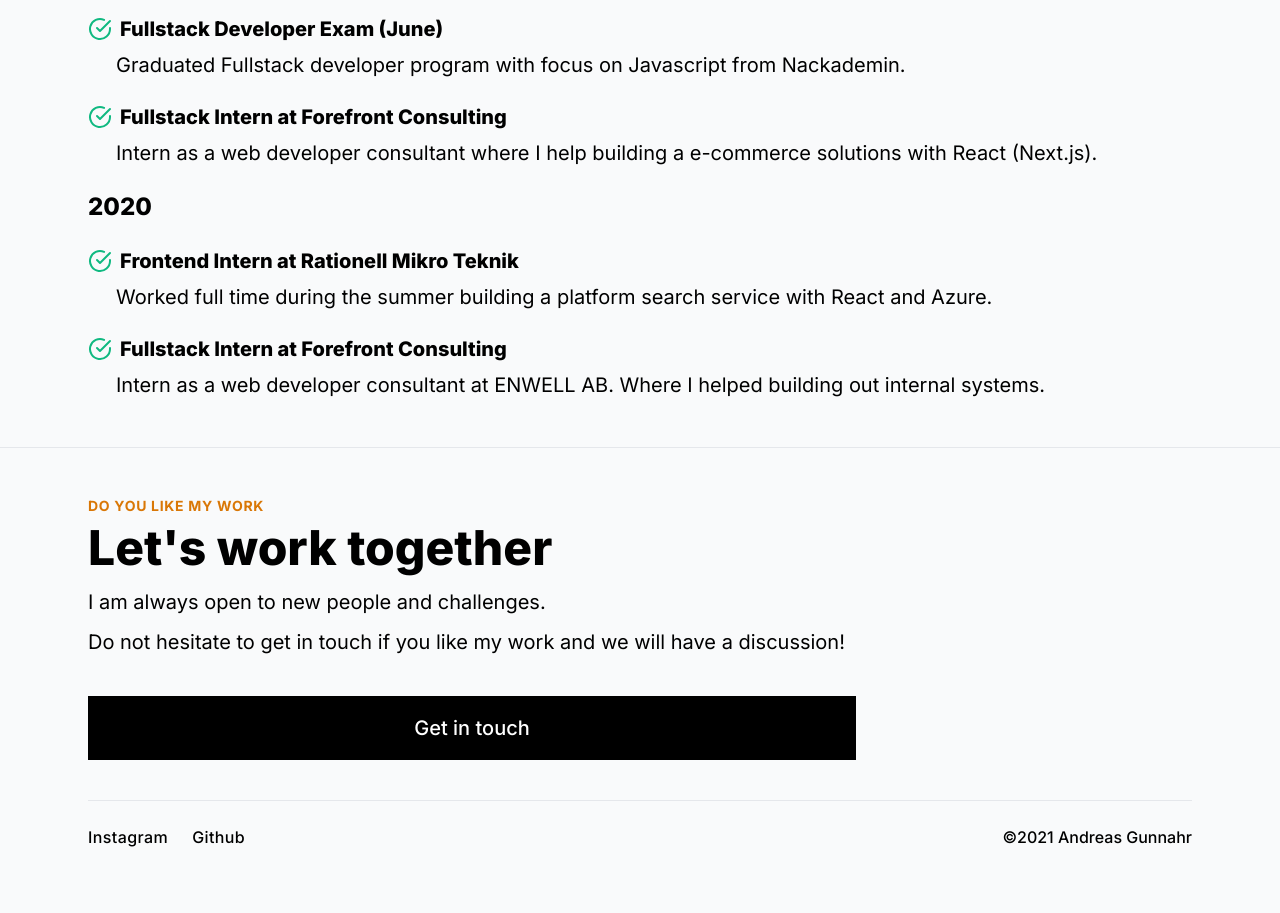
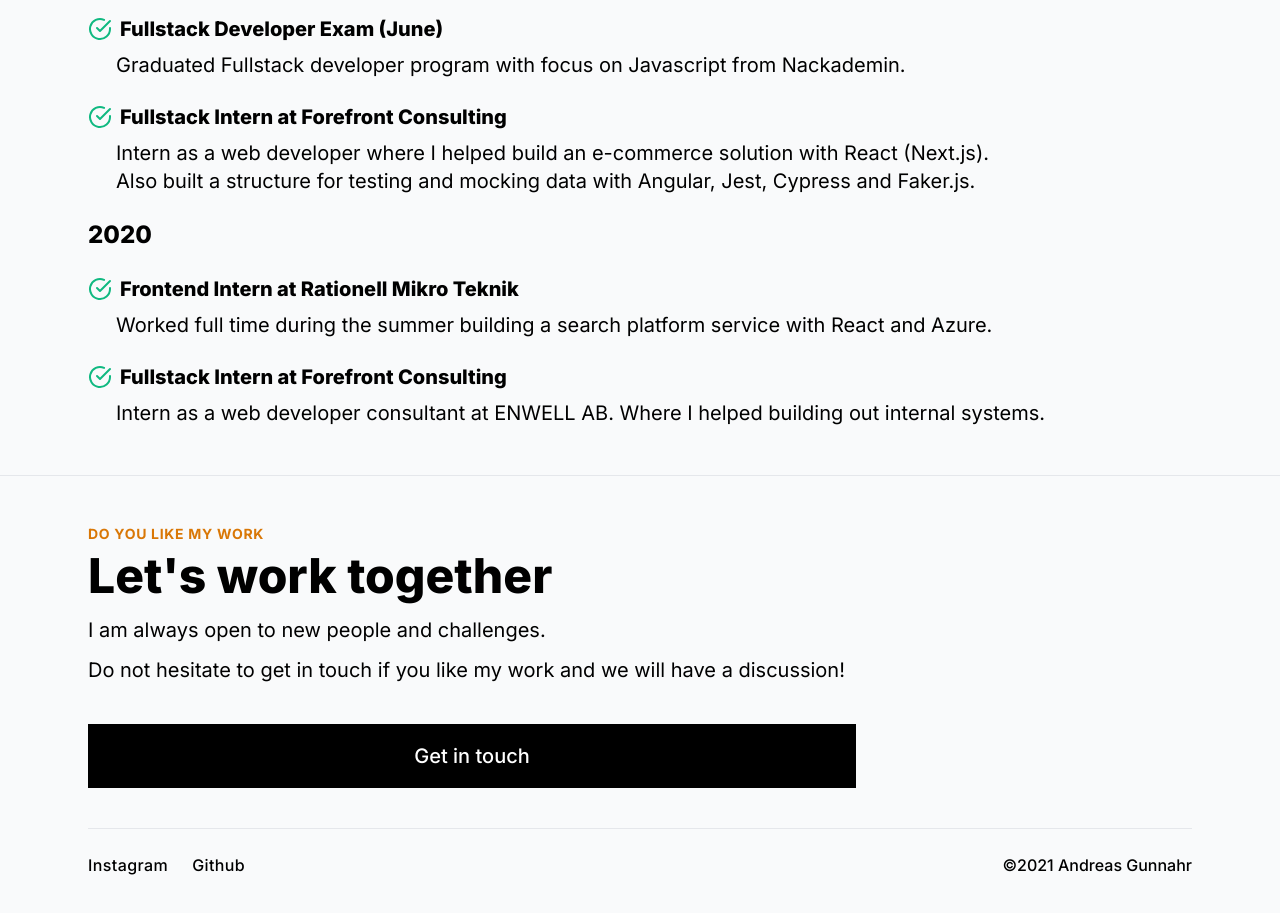
Before and after one commit to AndreasGunnahr/PORTFOLIO-Hobby, a Next.js app: page / in a window 1280 px wide. Shown: the part 2880-3793 px from the top of the page. Built offline with nearby package versions, Linux system fonts and the light colour scheme.

Commit message:
add some content to timeline

```diff
--- a/src/components/modules/timeline.tsx
+++ b/src/components/modules/timeline.tsx
@@ -24,7 +24,7 @@ export const Step: React.FC<IStep> = ({ title, description }) => (
       />
       <p className="font-extrabold text-black md:text-lg lg:text-xl">{title}</p>
     </div>
-    <p className="ml-7">{description}</p>
+    <p className="ml-7" dangerouslySetInnerHTML={{ __html: description }}></p>
   </li>
 );
 
@@ -40,18 +40,19 @@ export const Timeline = ({}) => {
         />
         <Step
           title="Fullstack Intern at Forefront Consulting"
-          description="Intern as a web developer consultant where I help building a e-commerce solutions with React (Next.js)."
+          description="Intern as a web developer where I helped build an e-commerce solution with React (Next.js).
+          <br />Also built a structure for testing and mocking data with Angular, Jest, Cypress and Faker.js."
         />
       </ul>
       <Year text="2020" />
       <ul className="space-y-6">
         <Step
           title="Frontend Intern at Rationell Mikro Teknik"
-          description="Worked full time during the summer building a platform search service with React and Azure."
+          description="Worked full time during the summer building a search platform service with React and Azure."
         />
         <Step
           title="Fullstack Intern at Forefront Consulting"
-          description="Intern as a web developer consultant at ENWELL AB. Where I helped building out internal systems. "
+          description="Intern as a web developer consultant at ENWELL AB. Where I helped building out internal systems."
         />
       </ul>
     </section>
```
